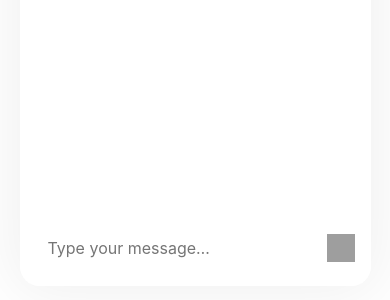
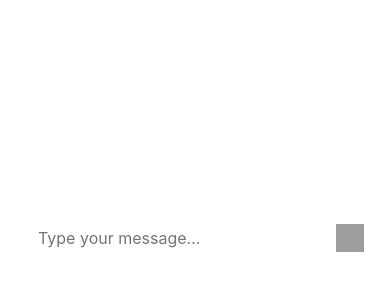
Before and after one commit to Mitchellvandevorst/chatwidget, a website: page public/index.html in a window 390 px wide. Shown: the part 516-816 px from the top of the page. Drawn offline with Linux system fonts and the light colour scheme; grey boxes are pictures that could not be loaded.

Commit message:
Update index.html

```diff
--- a/public/index.html
+++ b/public/index.html
@@ -6,25 +6,24 @@
 <style>
   body {
     margin: 0;
-    padding: 0;
+    padding: 20px; /* Updated: 20px padding around the whole chat */
     font: 1em/1.5 "Inter", sans-serif;
     background: transparent;
     display: flex;
     justify-content: center;
     align-items: center;
-    height: 100vh;
+    height: calc(100vh - 40px); /* Adjust for padding */
     color: #262623;
+    box-sizing: border-box;
   }
   .chat {
     width: 620px;
     height: 520px;
-    max-width: 95%;
-    border-radius: 30px;
+    max-width: 100%;
     background: #ffffff;
     display: flex;
     flex-direction: column;
     overflow: hidden;
-    box-shadow: 0 0 60px 10px rgba(0, 0, 0, 0.06);
   }
   .msgs {
     flex: 1;
@@ -44,13 +43,13 @@
     font-size: 1em;
   }
   .user {
-    background: #214DBF; /* Updated blue */
+    background: #214DBF;
     color: #fff;
     border-bottom-right-radius: 0;
     align-self: flex-end;
   }
   .bot {
-    background: #F9F7F1; /* Updated grey */
+    background: #F9F7F1;
     color: #262623;
     border-bottom-left-radius: 0;
     align-self: flex-start;
@@ -59,7 +58,6 @@
     display: flex;
     align-items: center;
     padding: 1rem;
-    border-top: none;
     background: #ffffff;
   }
   .composer textarea {
@@ -89,14 +87,18 @@
   }
 
   @media (max-width: 600px) {
+    body {
+      padding: 10px;
+      height: calc(100vh - 20px);
+    }
     .chat {
-      width: 90%;
+      width: 100%;
       height: 90vh;
-      border-radius: 20px;
     }
   }
 </style>
 </head>
+
 
 <body>
 <div class="chat">
```
